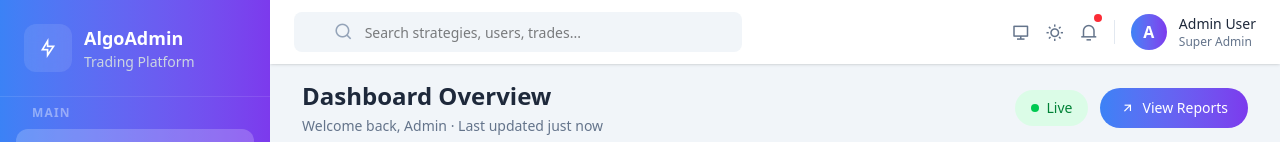
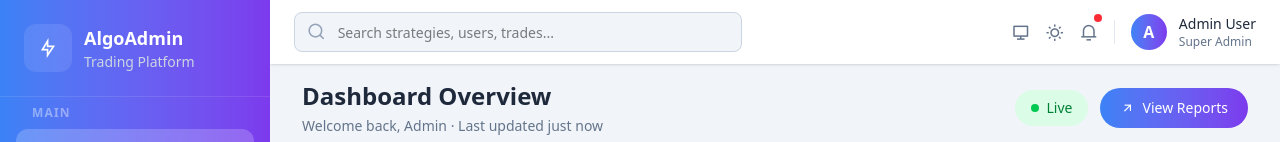
Before and after one commit to arunchakrawarti/algo-admin, a Next.js app: page / in a window 1280 px wide. Shown: the top 142 px of the page. Built offline with nearby package versions, Linux system fonts and the light colour scheme.

Commit message:
padding remove in input header

```diff
--- a/src/components/organisms/Header.jsx
+++ b/src/components/organisms/Header.jsx
@@ -21,7 +21,7 @@ export default function Header({ onMenuClick }) {
             <Input
               placeholder="Search strategies, users, trades..."
               icon="ri-search-line text-gray-400"
-              className="bg-gray-100 border-none h-10 rounded-full pl-10 text-sm"
+              className="bg-gray-100  h-10 rounded-full  text-sm"
             />
           </div>
 
```
